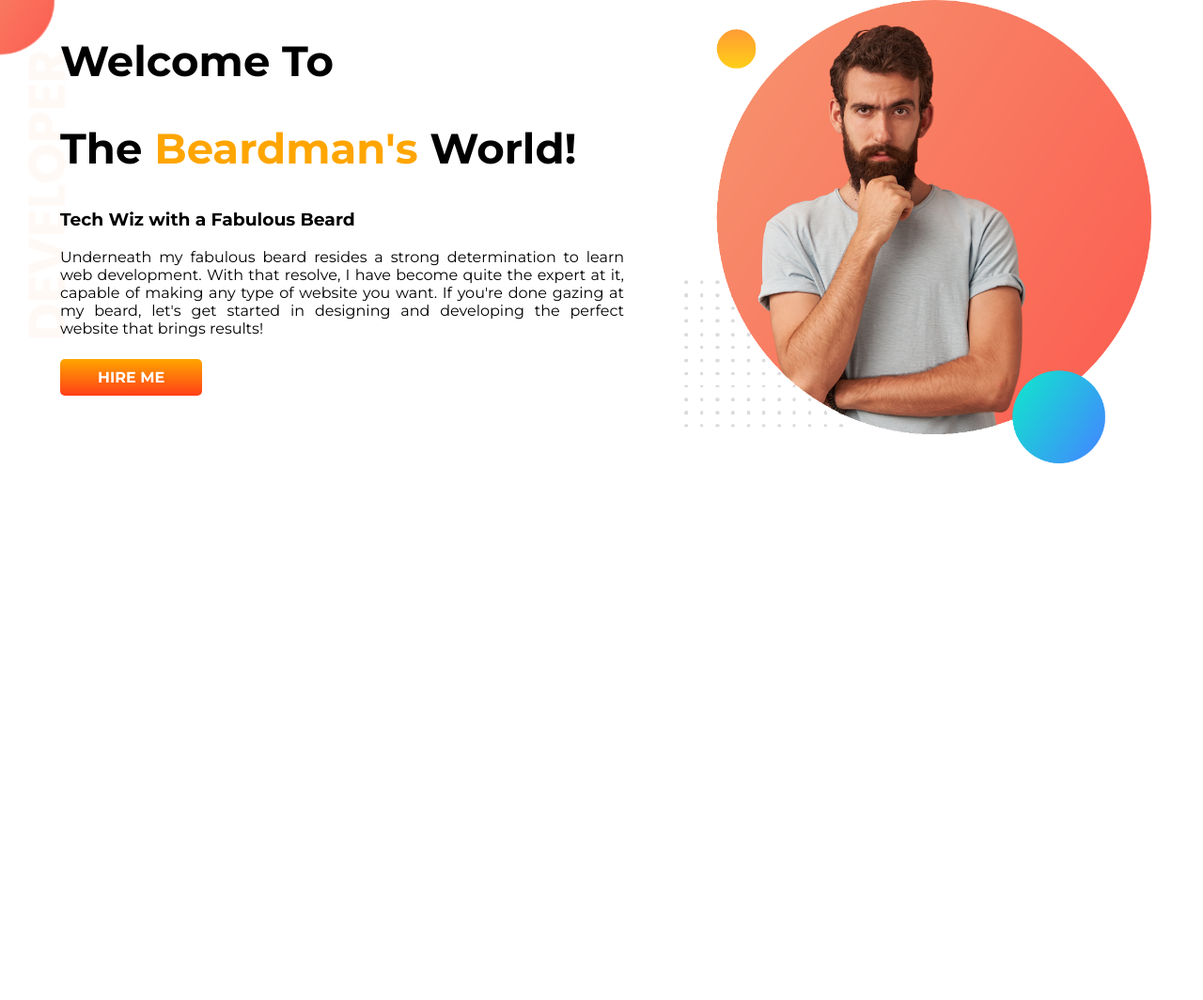
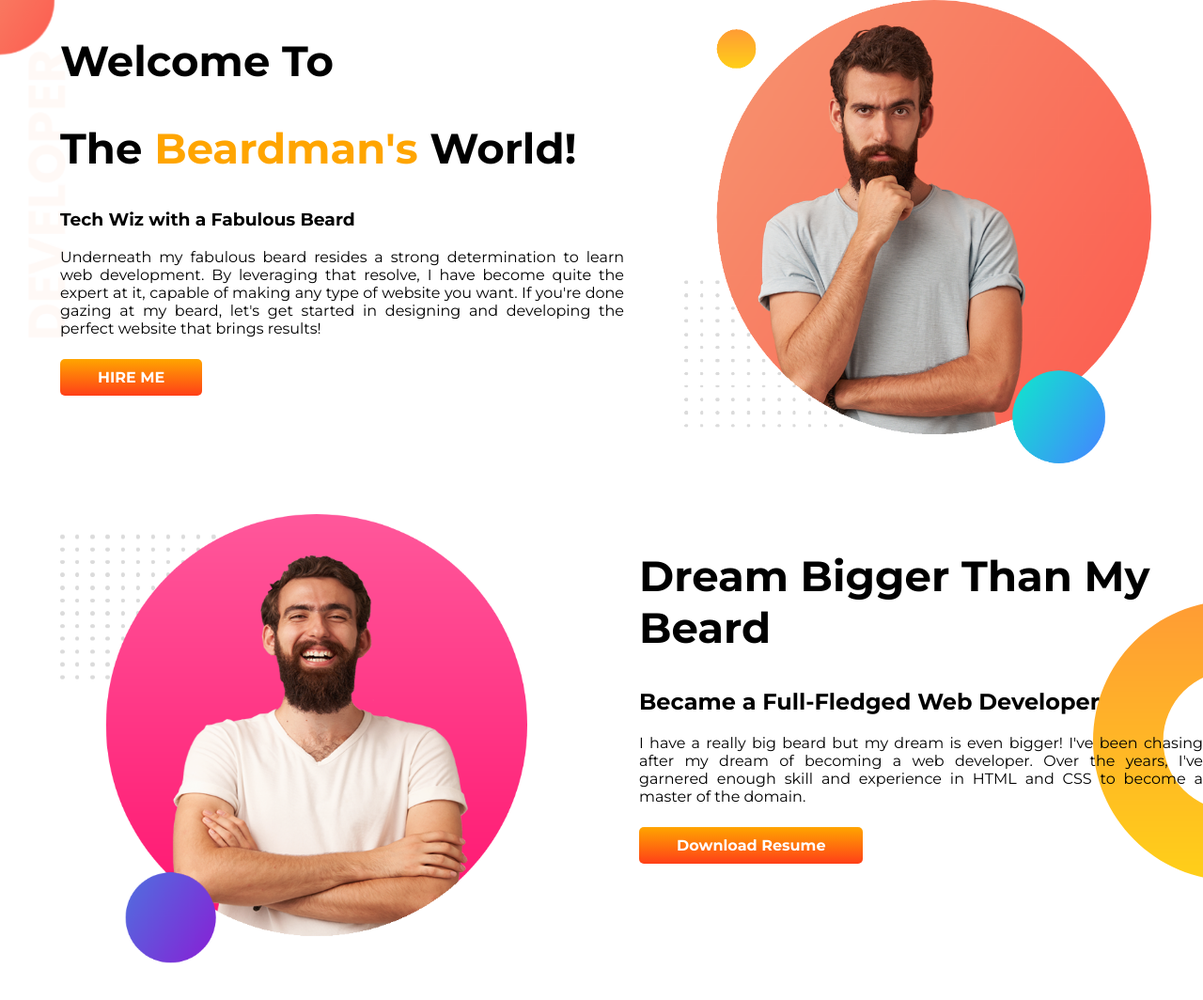
Before and after one commit to ArifeenH/Simple-Portfolio, a plain HTML site: page index.html in a window 1280 px wide. Shown: the whole page at 94% size. Before the commit the page ends 800 px from the top, so only its background shows below. Drawn offline with Linux system fonts and the light colour scheme.

Commit message:
Added Dream Section

```diff
--- a/index.html
+++ b/index.html
@@ -16,13 +16,25 @@
             <h1>Welcome To</h1>
             <h1>The <span class="orange-color">Beardman's</span> World!</h1>
             <h3>Tech Wiz with a Fabulous Beard</h3>
-            <p>Underneath my fabulous beard resides a strong determination to learn web development. With that resolve, I have become quite the expert at it, capable of making any type of website you want. If you're done gazing at my beard, let's get started in designing and developing the perfect website that brings results!  </p>
+            <p>Underneath my fabulous beard resides a strong determination to learn web development. By leveraging that resolve, I have become quite the expert at it, capable of making any type of website you want. If you're done gazing at my beard, let's get started in designing and developing the perfect website that brings results!  </p>
             <a class="link-button" href="https://github.com/ArifeenH" target="_blank">HIRE ME</a>
         </div>
          <div class="half-width">
             <img src="images/Portfolio1.png">
          </div>
     </section>
+    <section class="dream-big">
+        <div class="half-width">
+            <img src="images/portfolio2.png">
+        </div>
+        <div class="half-width">
+            <h1>Dream Bigger Than My Beard</h2>
+            <h2>Became a Full-Fledged Web Developer</h2>
+            <p> I have a really big beard but my dream is even bigger! I've been chasing after my dream of becoming a web developer. Over the years, I've garnered enough skill and experience in HTML and CSS to become a master of the domain.</p>
+            <a class="link-button" href="" target="_blank">Download Resume</a>
+        </div>
+
+    </section>
 
 </body>
 </html>
--- a/style.css
+++ b/style.css
@@ -12,6 +12,7 @@ h1 {
 
 section {
   display: flex;
+  margin-bottom: 50px;
 }
 
 .half-width {
@@ -43,3 +44,9 @@ section {
   background-image: url(images/top-banner.png);
   background-repeat: no-repeat;
 }
+
+.dream-big {
+  background-image: url(images/dream-bg.png);
+  background-repeat: no-repeat;
+  background-position: right;
+}
```
